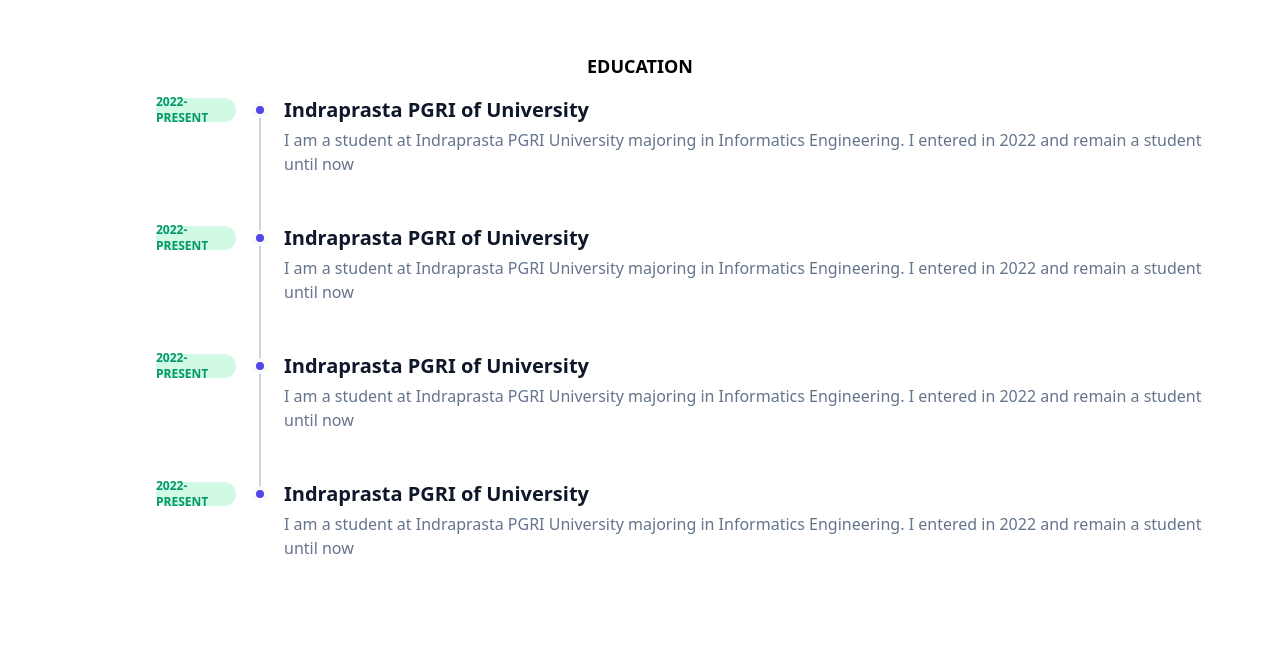
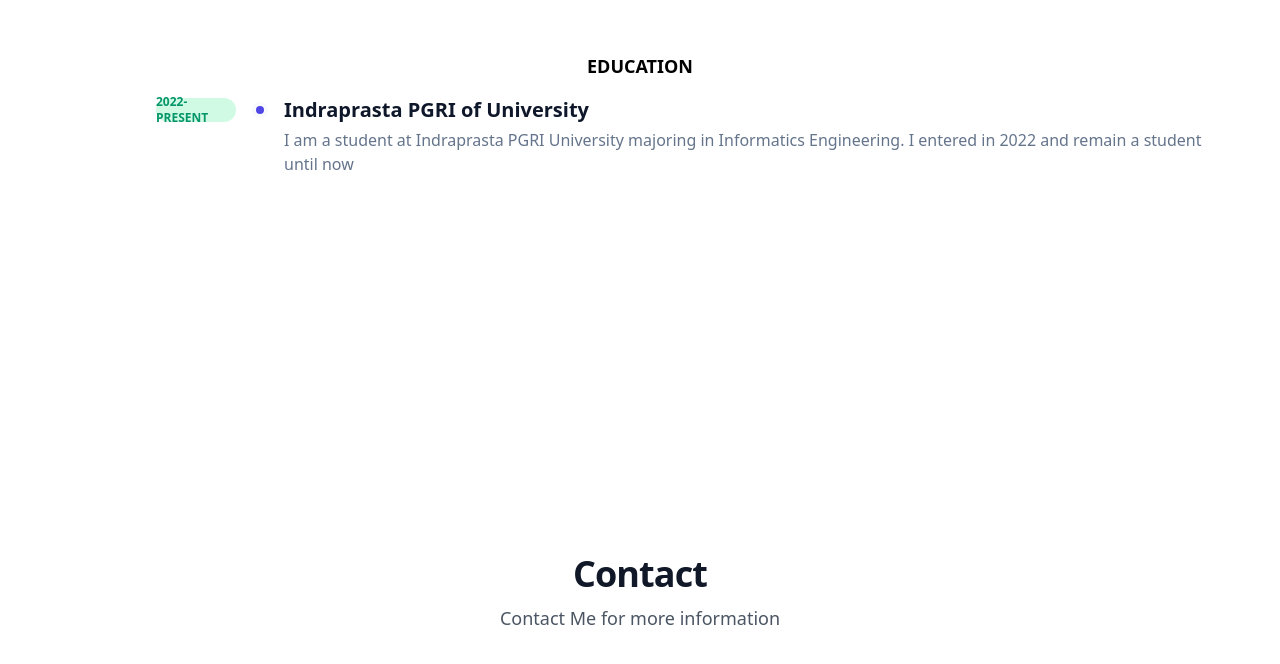
Before and after one commit to sirWerq/portfolio, a React (Vite) app: page / in a window 1280 px wide. Shown: the part 2088-2752 px from the top of the page. Built offline with nearby package versions, Linux system fonts and the light colour scheme.

Commit message:
"adding new feature -not 100%"

```diff
--- a/src/components/footer.tsx
+++ b/src/components/footer.tsx
@@ -3,7 +3,10 @@
     <footer className="bg-neutral-200 text-center text-white dark:bg-neutral-600">
       <div className="container pt-9">
         <div className="mb-9 flex justify-center">
-          <a className="mr-9 text-neutral-800 dark:text-neutral-200">
+          <a
+            className="mr-9 text-neutral-800 dark:text-neutral-200"
+            href="https://www.instagram.com/rfqiags/"
+          >
             <svg
               xmlns="http://www.w3.org/2000/svg"
               className="h-4 w-4"
@@ -13,17 +16,10 @@
               <path d="M12 2.163c3.204 0 3.584.012 4.85.07 3.252.148 4.771 1.691 4.919 4.919.058 1.265.069 1.645.069 4.849 0 3.205-.012 3.584-.069 4.849-.149 3.225-1.664 4.771-4.919 4.919-1.266.058-1.644.07-4.85.07-3.204 0-3.584-.012-4.849-.07-3.26-.149-4.771-1.699-4.919-4.92-.058-1.265-.07-1.644-.07-4.849 0-3.204.013-3.583.07-4.849.149-3.227 1.664-4.771 4.919-4.919 1.266-.057 1.645-.069 4.849-.069zm0-2.163c-3.259 0-3.667.014-4.947.072-4.358.2-6.78 2.618-6.98 6.98-.059 1.281-.073 1.689-.073 4.948 0 3.259.014 3.668.072 4.948.2 4.358 2.618 6.78 6.98 6.98 1.281.058 1.689.072 4.948.072 3.259 0 3.668-.014 4.948-.072 4.354-.2 6.782-2.618 6.979-6.98.059-1.28.073-1.689.073-4.948 0-3.259-.014-3.667-.072-4.947-.196-4.354-2.617-6.78-6.979-6.98-1.281-.059-1.69-.073-4.949-.073zm0 5.838c-3.403 0-6.162 2.759-6.162 6.162s2.759 6.163 6.162 6.163 6.162-2.759 6.162-6.163c0-3.403-2.759-6.162-6.162-6.162zm0 10.162c-2.209 0-4-1.79-4-4 0-2.209 1.791-4 4-4s4 1.791 4 4c0 2.21-1.791 4-4 4zm6.406-11.845c-.796 0-1.441.645-1.441 1.44s.645 1.44 1.441 1.44c.795 0 1.439-.645 1.439-1.44s-.644-1.44-1.439-1.44z" />
             </svg>
           </a>
-          <a className="mr-9 text-neutral-800 dark:text-neutral-200">
-            <svg
-              xmlns="http://www.w3.org/2000/svg"
-              className="h-4 w-4"
-              fill="currentColor"
-              viewBox="0 0 24 24"
-            >
-              <path d="M4.98 3.5c0 1.381-1.11 2.5-2.48 2.5s-2.48-1.119-2.48-2.5c0-1.38 1.11-2.5 2.48-2.5s2.48 1.12 2.48 2.5zm.02 4.5h-5v16h5v-16zm7.982 0h-4.968v16h4.969v-8.399c0-4.67 6.029-5.052 6.029 0v8.399h4.988v-10.131c0-7.88-8.922-7.593-11.018-3.714v-2.155z" />
-            </svg>
-          </a>
-          <a className="text-neutral-800 dark:text-neutral-200">
+          <a
+            className="text-neutral-800 dark:text-neutral-200"
+            href="https://github.com/sirWerq/"
+          >
             <svg
               xmlns="http://www.w3.org/2000/svg"
               className="h-4 w-4"
@@ -36,7 +32,6 @@
         </div>
       </div>
 
-      {/* <!--Copyright section--> */}
       <div className="bg-neutral-300 p-4 text-center text-neutral-700 dark:bg-neutral-700 dark:text-neutral-200">
         © 2024 Copyright:
         <a
--- a/src/components/timeline.tsx
+++ b/src/components/timeline.tsx
@@ -1,51 +1,6 @@
 const Timeline = () => {
   return (
     <div className="-my-6">
-      <div className="relative pl-8 sm:pl-32 py-6 group">
-        <div className="flex flex-col sm:flex-row items-start mb-1 group-last:before:hidden before:absolute before:left-2 sm:before:left-0 before:h-full before:px-px before:bg-slate-300 sm:before:ml-[6.5rem] before:self-start before:-translate-x-1/2 before:translate-y-3 after:absolute after:left-2 sm:after:left-0 after:w-2 after:h-2 after:bg-indigo-600 after:border-4 after:box-content after:border-slate-50 after:rounded-full sm:after:ml-[6.5rem] after:-translate-x-1/2 after:translate-y-1.5">
-          <time className="sm:absolute left-0 translate-y-0.5 inline-flex items-center justify-center text-xs font-semibold uppercase w-20 h-6 mb-3 sm:mb-0 text-emerald-600 bg-emerald-100 rounded-full">
-            2022-Present
-          </time>
-          <div className="text-xl font-bold text-slate-900">
-            Indraprasta PGRI of University
-          </div>
-        </div>
-
-        <div className="text-slate-500">
-          I am a student at Indraprasta PGRI University majoring in Informatics
-          Engineering. I entered in 2022 and remain a student until now
-        </div>
-      </div>
-      <div className="relative pl-8 sm:pl-32 py-6 group">
-        <div className="flex flex-col sm:flex-row items-start mb-1 group-last:before:hidden before:absolute before:left-2 sm:before:left-0 before:h-full before:px-px before:bg-slate-300 sm:before:ml-[6.5rem] before:self-start before:-translate-x-1/2 before:translate-y-3 after:absolute after:left-2 sm:after:left-0 after:w-2 after:h-2 after:bg-indigo-600 after:border-4 after:box-content after:border-slate-50 after:rounded-full sm:after:ml-[6.5rem] after:-translate-x-1/2 after:translate-y-1.5">
-          <time className="sm:absolute left-0 translate-y-0.5 inline-flex items-center justify-center text-xs font-semibold uppercase w-20 h-6 mb-3 sm:mb-0 text-emerald-600 bg-emerald-100 rounded-full">
-            2022-Present
-          </time>
-          <div className="text-xl font-bold text-slate-900">
-            Indraprasta PGRI of University
-          </div>
-        </div>
-
-        <div className="text-slate-500">
-          I am a student at Indraprasta PGRI University majoring in Informatics
-          Engineering. I entered in 2022 and remain a student until now
-        </div>
-      </div>
-      <div className="relative pl-8 sm:pl-32 py-6 group">
-        <div className="flex flex-col sm:flex-row items-start mb-1 group-last:before:hidden before:absolute before:left-2 sm:before:left-0 before:h-full before:px-px before:bg-slate-300 sm:before:ml-[6.5rem] before:self-start before:-translate-x-1/2 before:translate-y-3 after:absolute after:left-2 sm:after:left-0 after:w-2 after:h-2 after:bg-indigo-600 after:border-4 after:box-content after:border-slate-50 after:rounded-full sm:after:ml-[6.5rem] after:-translate-x-1/2 after:translate-y-1.5">
-          <time className="sm:absolute left-0 translate-y-0.5 inline-flex items-center justify-center text-xs font-semibold uppercase w-20 h-6 mb-3 sm:mb-0 text-emerald-600 bg-emerald-100 rounded-full">
-            2022-Present
-          </time>
-          <div className="text-xl font-bold text-slate-900">
-            Indraprasta PGRI of University
-          </div>
-        </div>
-
-        <div className="text-slate-500">
-          I am a student at Indraprasta PGRI University majoring in Informatics
-          Engineering. I entered in 2022 and remain a student until now
-        </div>
-      </div>
       <div className="relative pl-8 sm:pl-32 py-6 group">
         <div className="flex flex-col sm:flex-row items-start mb-1 group-last:before:hidden before:absolute before:left-2 sm:before:left-0 before:h-full before:px-px before:bg-slate-300 sm:before:ml-[6.5rem] before:self-start before:-translate-x-1/2 before:translate-y-3 after:absolute after:left-2 sm:after:left-0 after:w-2 after:h-2 after:bg-indigo-600 after:border-4 after:box-content after:border-slate-50 after:rounded-full sm:after:ml-[6.5rem] after:-translate-x-1/2 after:translate-y-1.5">
           <time className="sm:absolute left-0 translate-y-0.5 inline-flex items-center justify-center text-xs font-semibold uppercase w-20 h-6 mb-3 sm:mb-0 text-emerald-600 bg-emerald-100 rounded-full">
```
Also changed, not shown: src/components/homeRoute/main.tsx (+22 -59 lines), src/assets/anime.jpeg (deleted).
